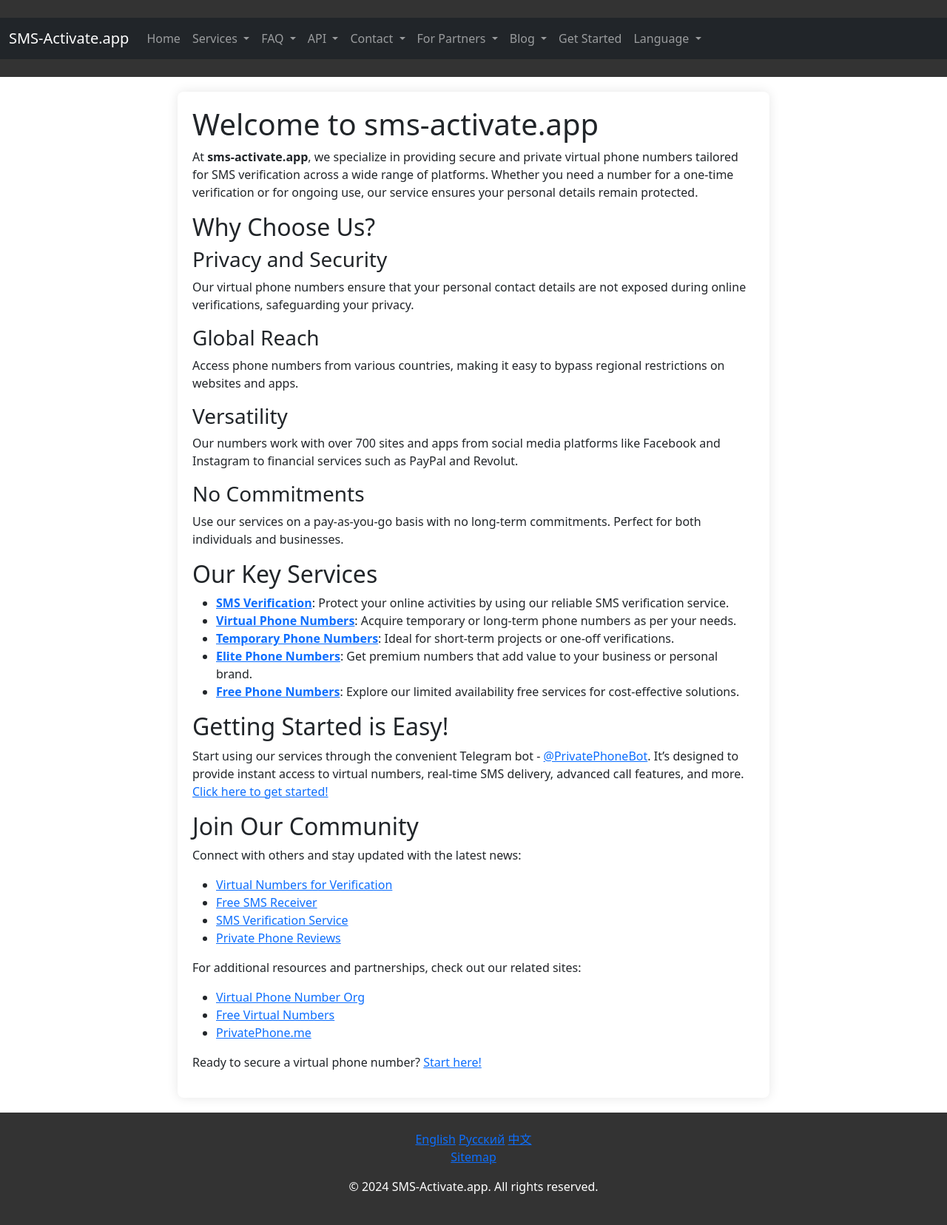
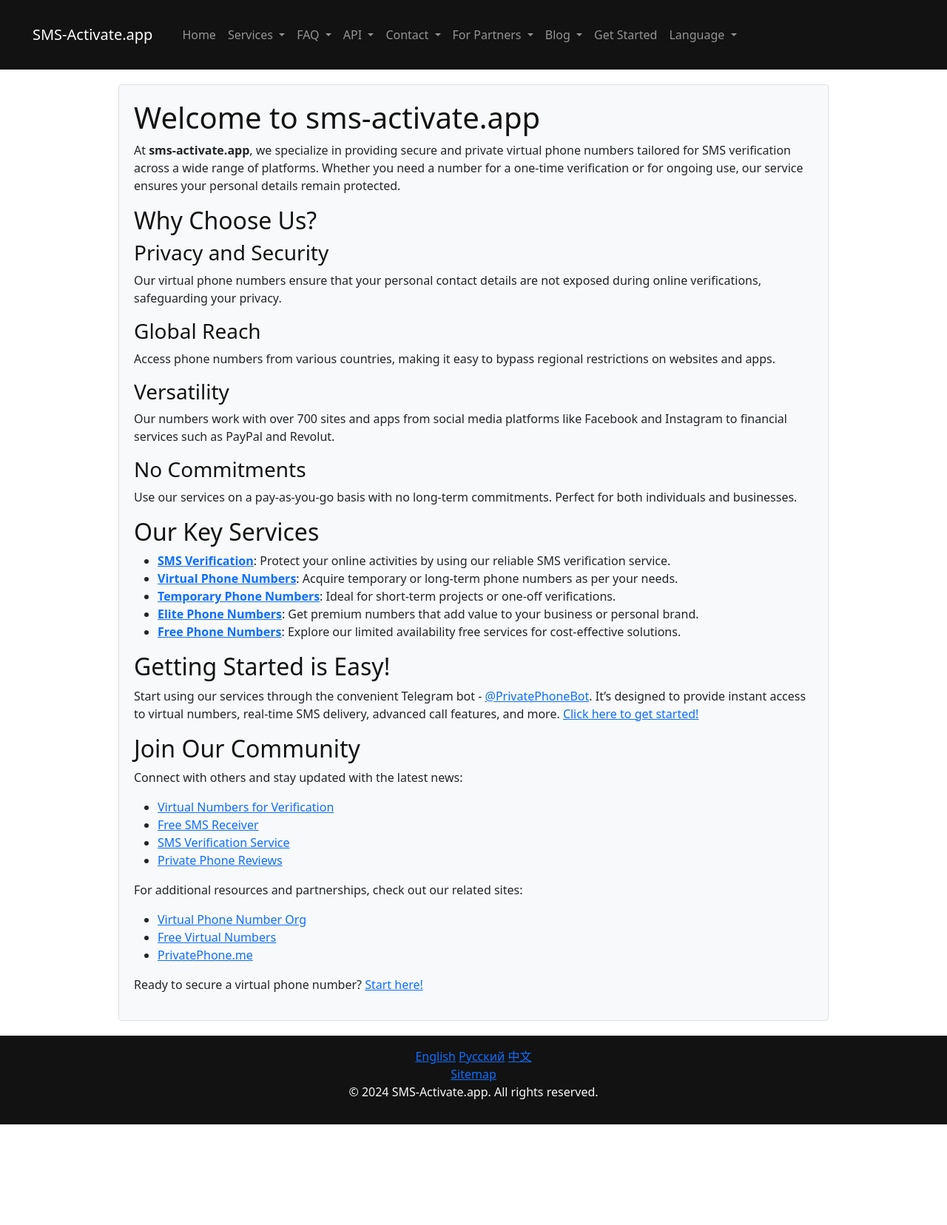
Before and after one commit to VirtualPhoneNumber/sms-activate.app, a Jekyll site: the page built from en/index.md, in a window 1280 px wide. Shown: the whole page at 74% size. Built offline with Jekyll 4.4.1, drawn with Linux system fonts in a browser that asks for light colours; after the commit the page ends 1520 px from its top, so only the background shows below that.

Commit message:
fix styles

```diff
--- a/_layouts/default.html
+++ b/_layouts/default.html
@@ -22,12 +22,12 @@
             "name": "{{ site.title }}",
             "logo": {
                 "@type": "ImageObject",
-                "url": "{{ site.url }}{{ site.seo.image.path }}"
+                "url": "{{ '/assets/images/share-image.jpg' | prepend: site.baseurl }}"
             }
         },
         "image": {
             "@type": "ImageObject",
-            "url": "{{ site.url }}{{ site.seo.image.path }}",
+            "url": "{{ '/assets/images/share-image.jpg' | prepend: site.baseurl }}",
             "width": 1200,
             "height": 630
         },
@@ -58,13 +58,13 @@
     <meta property="og:description" content="{{ page.description | default: site.description }}">
     <meta property="og:type" content="website">
     <meta property="og:url" content="{{ site.url }}{{ page.url }}">
-    <meta property="og:image" content="{{ site.url }}{{ site.seo.image.path }}">
+    <meta property="og:image" content="{{ '/assets/images/share-image.jpg' | prepend: site.baseurl }}">
 
     <!-- Twitter Card Tags -->
     <meta name="twitter:card" content="summary_large_image">
     <meta name="twitter:title" content="{{ page.title }} | {{ site.title }}">
     <meta name="twitter:description" content="{{ page.description | default: site.description }}">
-    <meta name="twitter:image" content="{{ site.url }}{{ site.seo.image.path }}">
+    <meta name="twitter:image" content="{{ '/assets/images/share-image.jpg' | prepend: site.baseurl }}">
 
     <!-- Favicon and Touch Icons -->
     <link rel="apple-touch-icon" sizes="180x180" href="{{ '/assets/apple-touch-icon.png' | prepend: site.baseurl }}">
@@ -90,7 +90,7 @@
 
 <body>
     <header role="banner">
-        <nav class="navbar navbar-expand-lg navbar-dark bg-dark" role="navigation">
+        <nav class="navbar navbar-expand-lg navbar-dark" role="navigation">
             <div class="container-fluid">
                 <a class="navbar-brand" href="{% if page.lang == 'en' %}
                 {{ '/' | prepend: site.baseurl }}
--- a/assets/css/style.css
+++ b/assets/css/style.css
@@ -1,105 +1,96 @@
-/* Basic Setup */
 :root {
-    --primary-color: #333333;
-    /* Dark gray */
-    --secondary-color: #555555;
-    /* Medium gray */
-    --background-color: #f4f4f4;
-    /* Light gray */
-    --text-color: #ffffff;
-    /* White */
-    --link-color: #009ffd;
-    /* Bright blue for links */
-    --font-family: 'Arial', sans-serif;
+    --primary-color: #121212;
+    --secondary-color: #3c3cde;
+    --background-color: #f8f9fa;
+    --text-color: #171717;
+    --link-color: #3c3cde;
+    --accent-color: #3c3cde; /* New accent color for highlights */
+    --font-family: 'Segoe UI', 'Noto Sans', sans-serif;
     --transition-speed: 0.3s;
+    --border-radius: 0.25rem;
+    --box-shadow: 0 4px 6px rgba(0, 0, 0, 0.1); /* New box shadow for depth */
 }
 
-/* Reset some basic elements */
-body,
-h1,
-h2,
-h3,
-p,
-ul,
-li {
+/* Reset and base setup */
+body, h1, h2, h3, p, ul, li {
     margin: 0;
     padding: 0;
 }
 
 body {
     font-family: var(--font-family);
-    line-height: 1.6;
+    line-height: 1.5;
     background-color: var(--background-color);
     color: var(--primary-color);
-    font-size: 16px;
-    /* Base font size */
+    font-size: 1rem;
 }
 
-header,
-footer {
+header, footer {
     background-color: var(--primary-color);
-    color: var(--text-color);
+    color: var(--background-color);
     text-align: center;
-    padding: 1.5rem 0;
+    padding: 1rem 0;
+    /* box-shadow: var(--box-shadow); */
 }
 
 main {
     padding: 20px;
-    max-width: 800px;
+    max-width: 960px;
     margin: 20px auto;
-    background-color: var(--text-color);
-    box-shadow: 0 0 15px rgba(0, 0, 0, 0.1);
-    border-radius: 8px;
-}
-
-footer p {
-    margin-top: 1rem;
+    background-color: var(--background-color);
+    border: 1px solid #dee2e6;
+    border-radius: var(--border-radius);
+    /* box-shadow: var(--box-shadow); */
 }
 
 /* Navigation Styles */
 .navbar {
-    background-color: transparent;
-    transition: background-color var(--transition-speed);
+    display: flex;
+    justify-content: space-between;
+    align-items: center;
+    padding: 0.5rem 1rem;
+    background-color: var(--primary-color);
+    /* box-shadow: var(--box-shadow); */
 }
 
-.navbar-dark .navbar-brand,
-.navbar-dark .nav-link {
+.navbar a {
     color: var(--text-color);
+    text-decoration: none;
+    padding: 0.5rem 1rem;
+    border-radius: var(--border-radius);
+    transition: background-color var(--transition-speed), color var(--transition-speed);
 }
 
-.navbar-dark .nav-link:hover,
-.navbar-dark .nav-link:focus {
+.navbar a:hover, .navbar a:focus {
     background-color: var(--secondary-color);
-    transition: background-color var(--transition-speed);
+    color: var(--background-color);
 }
 
-.dropdown-menu {
-    background-color: var(--primary-color);
+.navbar a.nav-link, .navbar a.dropdown-toggle{
+    color: var(--background-color);
+    opacity: 1.0;
 }
 
-.dropdown-item {
-    color: var(--text-color);
-}
-
-.dropdown-item:hover,
-.dropdown-item:focus {
-    background-color: var(--secondary-color);
-    transition: background-color var(--transition-speed);
-}
-
-/* Responsive Design */
-@media (max-width: 768px) {
+/* Responsive Design adjustments */
+@media (max-width: 992px) {
     body {
-        font-size: 14px;
+        font-size: 0.9rem;
     }
 
     main {
-        padding: 10px;
+        padding: 15px;
     }
 
-    header,
-    footer {
-        padding: 1rem 0;
+    header, footer {
+        padding: 0.75rem 0;
+    }
+
+    .navbar {
+        flex-direction: column;
+    }
+
+    .navbar a {
+        margin: 0.25rem 0;
     }
 }
 
@@ -108,28 +99,19 @@
     text-align: center;
 }
 
-.mt-1 {
-    margin-top: 1rem;
-}
-
-.mb-1 {
-    margin-bottom: 1rem;
-}
-
-.ml-1 {
-    margin-left: 1rem;
-}
-
-.mr-1 {
-    margin-right: 1rem;
+.mt-1, .mb-1, .ml-1, .mr-1 {
+    margin: 1rem;
 }
 
 /* Typography Improvements */
-h1,
-h2,
-h3 {
-    font-weight: bold;
-    margin-bottom: 0.5rem;
+h1, h2, h3 {
+    font-weight: 600;
+    margin-bottom: 1rem;
+    color: var(--primary-color);
+}
+
+p {
+    margin-bottom: 1rem;
 }
 
 /* Accessibility Enhancements */
@@ -138,6 +120,7 @@
     text-decoration: none;
 }
 
-a:hover {
+a:hover, a:focus {
     text-decoration: underline;
+    color: var(--accent-color);
 }
```
